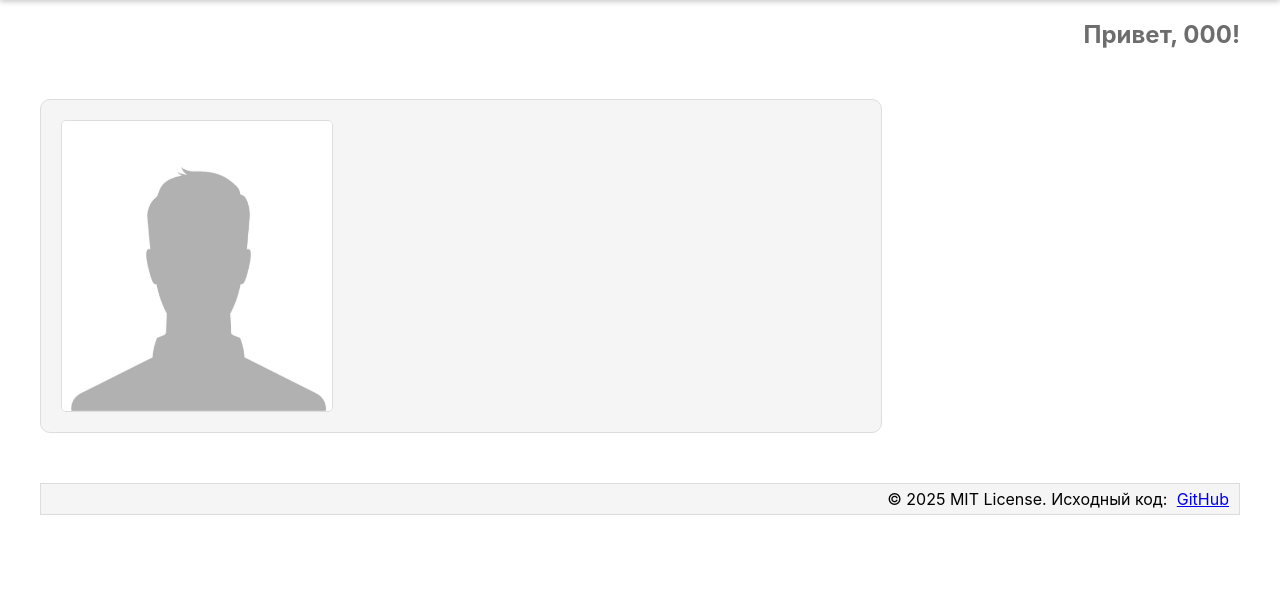
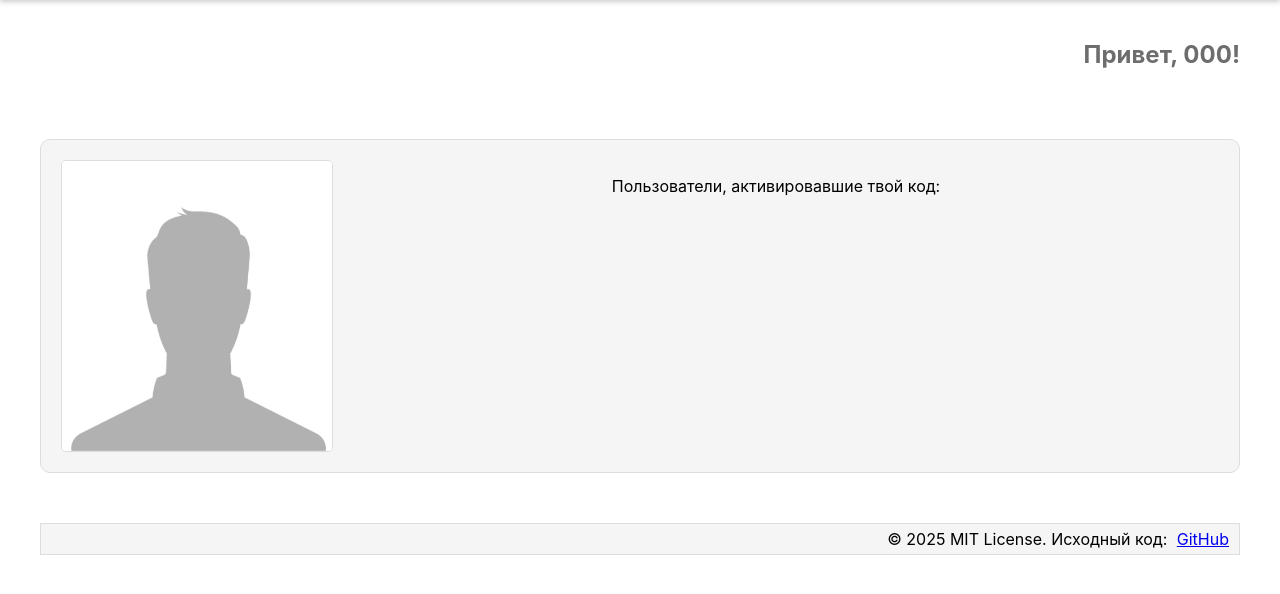
Before and after one commit to SivikGosh/test_hammer_systems, a Django app: page / in a window 1280 px wide. Shown: the part 30-624 px from the top of the page. Run offline with Django 5.2, Linux system fonts and the light colour scheme; a user stored in the database is signed in; tables that the repository leaves empty hold one stand-in row (values such as "Sample post"); data that the repository does not hold is empty; parts of the project's set-up code (start-up, migrations or seed data) failed here and were passed over.

Commit message:
1.0.0: Показ пользователей, активировавших код.

```diff
--- a/project/app/api/urls.py
+++ b/project/app/api/urls.py
@@ -1,6 +1,7 @@
 from django.urls import path
 
 from .views import (
+    InvitersAPIView,
     UserRetrieveUpdateView,
     activate_code,
     get_auth_code,
@@ -13,6 +14,7 @@ urlpatterns = [
     path('auth_code/', get_auth_code, name='auth_code'),
     path('authorization/', login_by_code, name='authorization'),
     path('activate_code/', activate_code, name='activate_code'),
+    path('inviters/', InvitersAPIView.as_view(), name='inviters'),
     path(
         'users/<str:phone_number>/',
         UserRetrieveUpdateView.as_view(),
--- a/project/app/api/views.py
+++ b/project/app/api/views.py
@@ -13,6 +13,7 @@ from rest_framework.status import (
     HTTP_404_NOT_FOUND,
     HTTP_418_IM_A_TEAPOT,
 )
+from rest_framework.views import APIView
 
 from app.models import ActivatedCode, InviteCode, User
 from app.redis import redis
@@ -30,6 +31,16 @@ class UserRetrieveUpdateView(RetrieveUpdateAPIView):
     queryset = User.objects.all()
     serializer_class = UserSerializer
     lookup_field = 'phone_number'
+
+
+class InvitersAPIView(APIView):
+    def get(self, request):
+        user = User.objects.get(phone_number=request.user.phone_number)
+        inviters = User.objects.filter(
+            activated_code__code=user.invite_code.code
+        )
+        data = {'inviters': [inviter.phone_number for inviter in inviters]}
+        return Response(data)
 
 
 @api_view(('post',))
--- a/project/static/css/styles.css
+++ b/project/static/css/styles.css
@@ -37,6 +37,12 @@ header a {
 div.content {
     margin-top: 50px;
 }
+
+.page {
+  display: flex;
+  flex-direction: column;
+}
+
 
 div.content h2,
 div.content h3 {
@@ -94,7 +100,17 @@ div.content h3 {
 }
 
 .user-info {
-    width: 800px;
+    width: 1158px;
+    padding: 20px;
+    border: 1px solid #ddd;
+    background-color: rgb(245, 245, 245);
+    margin: 50px auto;
+    border-radius: 10px;
+    display: block;
+}
+
+.inviters-info {
+    width: 300px;
     padding: 20px;
     border: 1px solid #ddd;
     background-color: rgb(245, 245, 245);
@@ -106,9 +122,11 @@ div.content h3 {
 .user-info img {
     border: 1px solid #ddd;
     border-radius: 5px;
+    float: left;
 }
 
-.user-info ul {
+.user-info ul,
+.inviters-info ul {
     float: right;
     list-style: none;
     width: 510px;
@@ -116,13 +134,29 @@ div.content h3 {
     margin: 20px 0 0;
 }
 
-.user-info ul li {
+.user-info ul li,
+.inviters-info ul li {
     padding: 5px;
     border: 1px solid #ddd;
     background-color: white;
     margin: 0 0 15px;
     border-radius: 5px;
     display: block;
+}
+
+#inviters-list {
+    display: flex;
+    flex-direction: column;
+    float: right;
+    width: 336px;
+    margin: 0;
+}
+
+#inviters-list li {
+    text-align: center;
+    background: none;
+    border: none;
+    color: #1a73e8;
 }
 
 /* footer */
--- /dev/null
+++ b/project/static/js/inviters.js
@@ -0,0 +1,33 @@
+
+import { AppConfig } from "./config.js";
+
+
+async function showInviters() {
+
+    try {
+
+        const response = await fetch(`${AppConfig.apiUrl}/api/inviters/`);
+
+        if (!response.ok) {
+            throw new Error(`Ошибка ${response.status}`);
+        }
+
+        const data = await response.json();
+
+        const ul = document.querySelector('#inviters-list');
+        data.inviters.forEach(inviter => {
+            const inviterElem = document.createElement('li');
+            inviterElem.textContent = inviter;
+            ul.appendChild(inviterElem);
+        });
+
+    } catch (error) {
+
+    }
+
+}
+
+
+document.addEventListener('DOMContentLoaded', () => {
+    showInviters();
+});
--- a/project/templates/pages/profile.html
+++ b/project/templates/pages/profile.html
@@ -12,17 +12,24 @@
 
     <script type="module" src="{% static 'js/user.js' %}"></script>
     <script type="module" src="{% static 'js/activate_code.js' %}"></script>
+    <script type="module" src="{% static 'js/inviters.js' %}"></script>
+
+    <div class="page">
 
         <h2>Привет, {{ user_phone_number }}!</h2>
 
         <div class="user-info" id="user-info-form">
             <img src="{% static 'img/avatar.jpg' %}" alt="avatar" width="270" height="290">
-        <ul style="display: flex; flex-direction: column;">
+            <ul style="display: flex; flex-direction: column; float: left; margin: 0 20px;">
                 <li id="activate-code-form" style="order: 999; display: none; background: none; border: none;">
                     <input type="text" id="activateCodeInput" placeholder="Введите код">
                     <button id="code-activate-btn">Активировать</button>
                 </li>
             </ul>
+            <p style="text-align: center;">Пользователи, активировавшие твой код:</p>
+            <ul id="inviters-list"></ul>
+        </div>
+
     </div>
 
 {% endblock content %}
--- a/pyproject.toml
+++ b/pyproject.toml
@@ -7,7 +7,7 @@ include = ["project"]
 
 [project]
 name = "hammer_systems"
-version = "0.9.1"
+version = "1.0.0"
 description = "Тестоввое задание для компании Hammer Systems."
 requires-python = ">=3.13"
 dependencies = [
```
Lines whose indentation alone changed are shown as unchanged.
